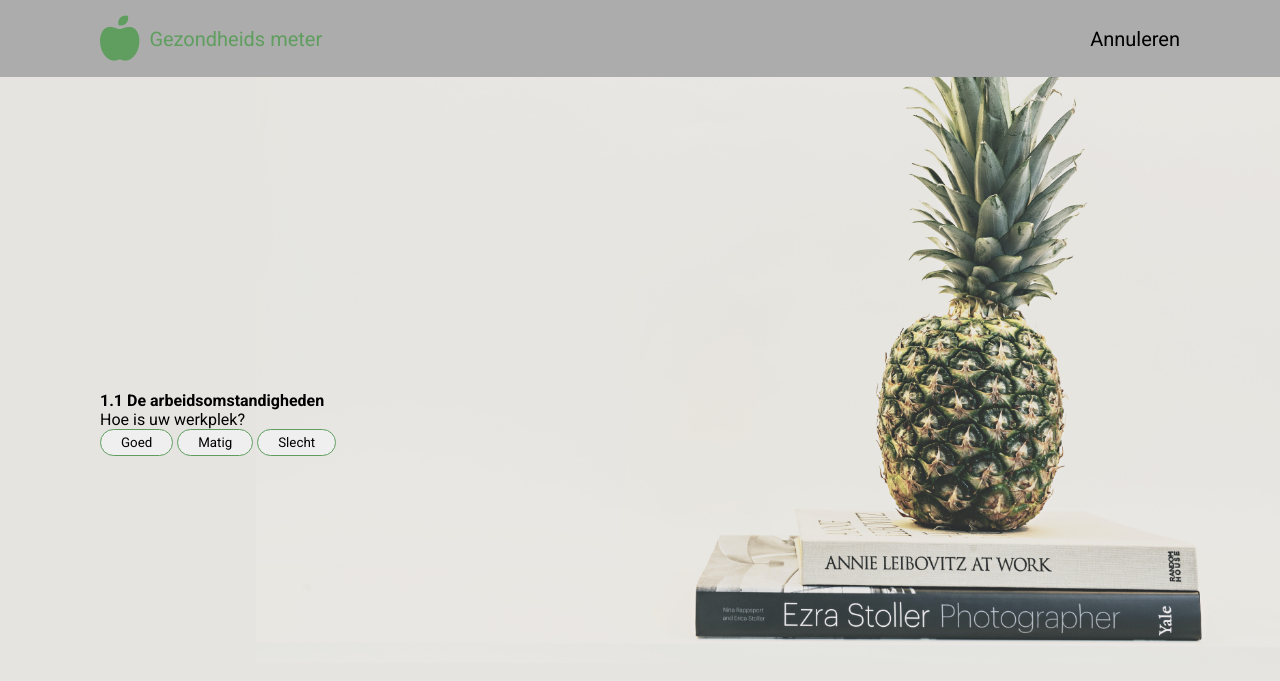
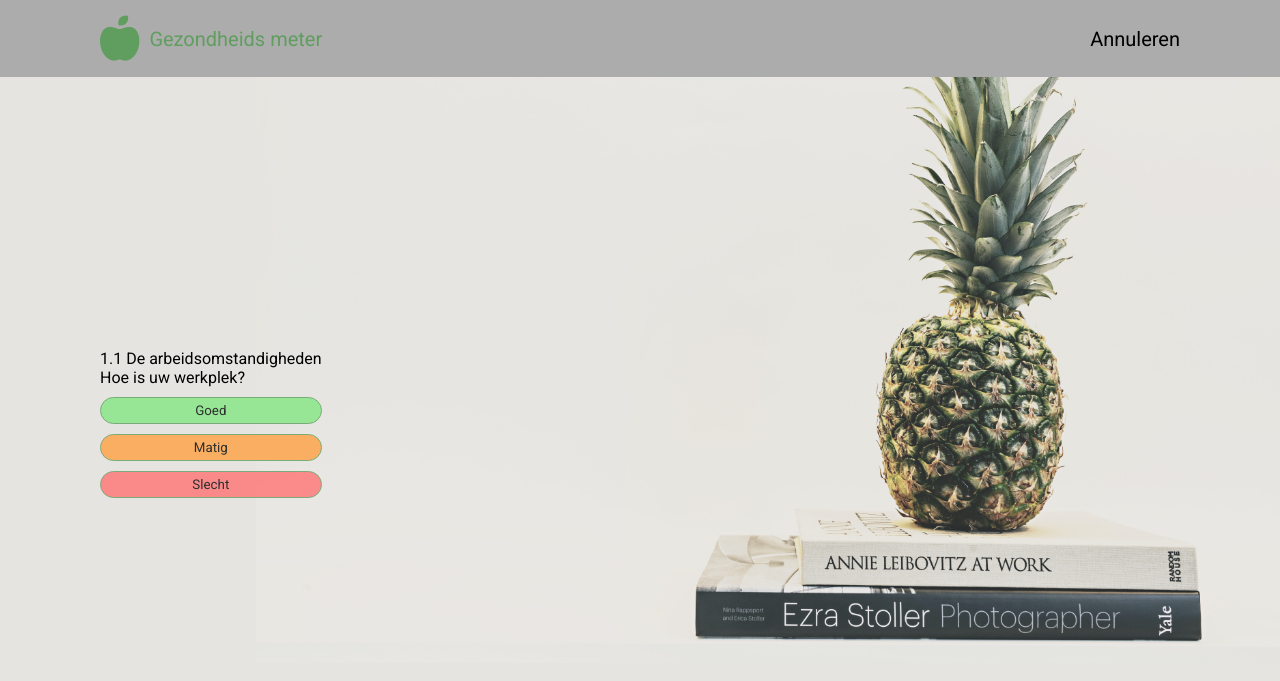
Before and after one commit to RheimerVanDijk/Gezondheidsmeter, a PHP site: page /vragenlijst.php in a window 1280 px wide. Shown: the top 681 px of the page. Run offline with PHP 8.4, Linux system fonts and the light colour scheme; data that the repository does not hold is empty; some libraries are stand-ins or nearby versions.

Commit message:
button style

```diff
--- a/css/vragenlijst.css
+++ b/css/vragenlijst.css
@@ -1,19 +1,47 @@
+.Button_question{
+    display: flex;
+    flex-direction: column;
+
+}
+.Button_question .goed{
+    background-color: #83E683;
+    opacity: 0.8;
+}
+
+.Button_question .matig{
+    background-color: #FFA143;
+    opacity: 0.8;
+}
+.Button_question .slecht{
+    background-color: #FF7474;
+    opacity: 0.8;
+}
+
+.Button_question .goed:hover{
+    background-color: #5f9e5f;
+}
+
+.Button_question .matig:hover{
+    background-color: #ffd11a;
+}
+.Button_question .slecht:hover{
+    background-color: #f85454;
+}
+
 .Button_question button{
     border: 1px solid #5f9e5f;
+    background-color: #5f9e5f;
+    opacity: 0.8;
     padding: 5px 20px;
     border-radius: 15px;
+    margin-top: 10px;
 }
 
 .Button_question button:hover{
-    border: 1px solid #5f9e5f;
-    color: white;
+    background-color: #2c8b2c;
 }
 
 .sleepButton{
     background-color: lightgray;
     width: 16px;
 }
-
-.Hoofdtitel{
-    font-weight: bold;
-}
--- a/src/vragen/werk/vraag1.php
+++ b/src/vragen/werk/vraag1.php
@@ -7,8 +7,8 @@
 </div>
   <p>Hoe is uw werkplek?</p>
   <div class="Button_question" >
-    <button onclick="awnserQuestion(1,3)">Goed</button>
-    <button onclick="awnserQuestion(1,2)">Matig</button>
-    <button onclick="awnserQuestion(1,1)">Slecht</button>
+    <button class="goed" onclick="awnserQuestion(1,3)">Goed</button>
+    <button class="matig" onclick="awnserQuestion(1,2)">Matig</button>
+    <button class="slecht" onclick="awnserQuestion(1,1)">Slecht</button>
   </div>
 </div>
--- a/src/vragen/werk/vraag2.php
+++ b/src/vragen/werk/vraag2.php
@@ -7,8 +7,8 @@
 </div>
   <p>Hoe is uw werklocatie?</p>
   <div class="Button_question" >
-    <button onclick="awnserQuestion(2,3)">Goed</button>
-    <button onclick="awnserQuestion(2,2)">Matig</button>
-    <button onclick="awnserQuestion(2,1)">Slecht</button>
+    <button class="goed" onclick="awnserQuestion(2,3)">Goed</button>
+    <button class="matig" onclick="awnserQuestion(2,2)">Matig</button>
+    <button class="slecht" onclick="awnserQuestion(2,1)">Slecht</button>
   </div>
 </div>
--- a/src/vragen/werk/vraag3.php
+++ b/src/vragen/werk/vraag3.php
@@ -7,8 +7,8 @@
 </div>
   <p>Hoe zijn uw werktijden?</p>
   <div class="Button_question">
-    <button onclick="awnserQuestion(3,3)">Goed</button>
-    <button onclick="awnserQuestion(3,2)">Matig</button>
-    <button onclick="awnserQuestion(3,1)">Slecht</button>
+    <button class="goed" onclick="awnserQuestion(3,3)">Goed</button>
+    <button class="matig" onclick="awnserQuestion(3,2)">Matig</button>
+    <button class="slecht" onclick="awnserQuestion(3,1)">Slecht</button>
   </div>
 </div>
--- a/src/vragen/werk/vraag4.php
+++ b/src/vragen/werk/vraag4.php
@@ -7,8 +7,8 @@
 </div>
   <p>Hoe is uw werkdruk?</p>
   <div class="Button_question" >
-    <button onclick="awnserQuestion(4,3)">Goed</button>
-    <button onclick="awnserQuestion(4,2)">Matig</button>
-    <button onclick="awnserQuestion(4,1)">Slecht</button>
+    <button class="goed" onclick="awnserQuestion(4,3)">Goed</button>
+    <button class="matig" onclick="awnserQuestion(4,2)">Matig</button>
+    <button class="slecht" onclick="awnserQuestion(4,1)">Slecht</button>
   </div>
 </div>
```
